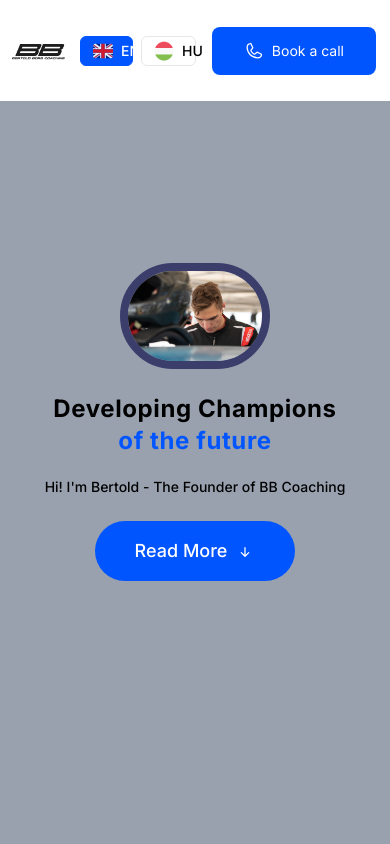
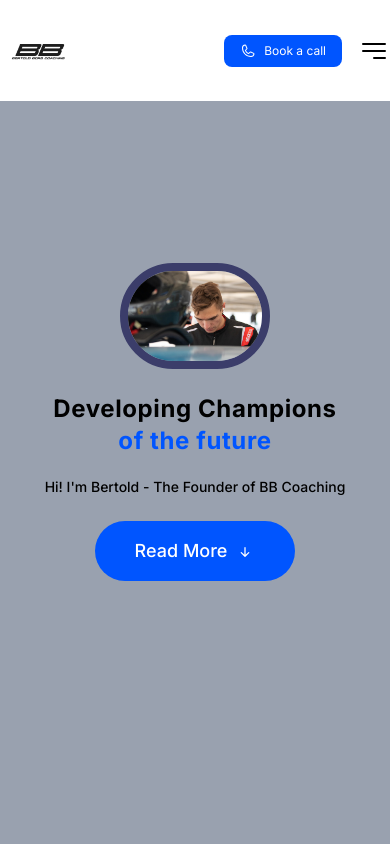
Before and after one commit to dkisb/BBCoaching, a Next.js app: page /en in a window 390 px wide. Shown: the top 844 px of the page. Built offline with nearby package versions, Linux system fonts and the light colour scheme.

Commit message:
layout: fixed layout of the language switcher

```diff
--- a/components/Navbar/MobileNav.tsx
+++ b/components/Navbar/MobileNav.tsx
@@ -4,6 +4,7 @@ import React from "react";
 import { CgClose } from "react-icons/cg";
 import { useTranslations } from "next-intl";
 import { smoothScrollTo } from "../../helper";
+import LanguageSwitcher from "@/components/LanguageSwitcher/LanguageSwitcher";
 
 type Props = {
   showNav: boolean;
@@ -47,7 +48,11 @@ export default function MobileNav({ showNav, closeNav }: Props) {
           <CgClose className="w-full h-full" />
         </button>
 
-        <ul className="mt-16">
+        <div className="px-12 mb-6">
+          <LanguageSwitcher />
+        </div>
+
+        <ul>
           {navLinks.map((link) => (
             <li key={link.id} className="mb-4">
               <a
--- a/components/Navbar/Navbar.tsx
+++ b/components/Navbar/Navbar.tsx
@@ -81,7 +81,9 @@ export default function Navbar({ openNav }: Props) {
         </nav>
 
         <div className="flex items-center space-x-4">
-          <LanguageSwitcher />
+          <div className="hidden lg:block">
+            <LanguageSwitcher />
+          </div>
           <a
             href="#contact"
             onClick={(e) => {
@@ -90,8 +92,8 @@ export default function Navbar({ openNav }: Props) {
             }}
             className="inline-block"
           >
-            <button className="px-8 py-3.5 text-sm cursor-pointer rounded-lg bg-[#0055ff] hover:bg-blue-900 transition-all duration-300 text-white flex items-center space-x-2">
-              <PiPhone className="w-5 h-5" />
+            <button className="px-4 py-2 sm:px-6 sm:py-2.5 text-xs sm:text-sm cursor-pointer rounded-lg bg-[#0055ff] hover:bg-blue-900 transition-all duration-300 text-white flex items-center space-x-2">
+              <PiPhone className="w-4 h-4 sm:w-5 sm:h-5" />
               <span className="whitespace-nowrap">{t("bookCall")}</span>
             </button>
           </a>
```
